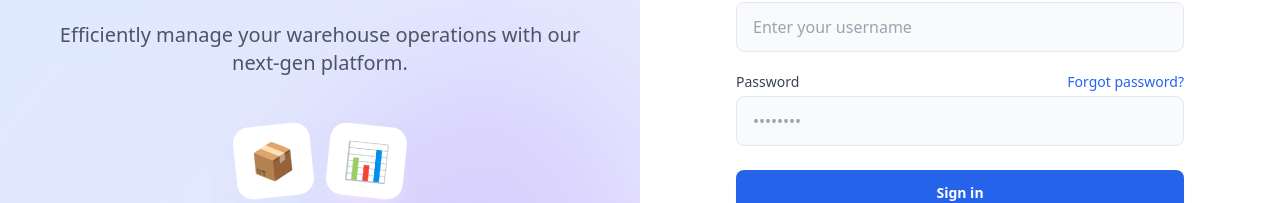
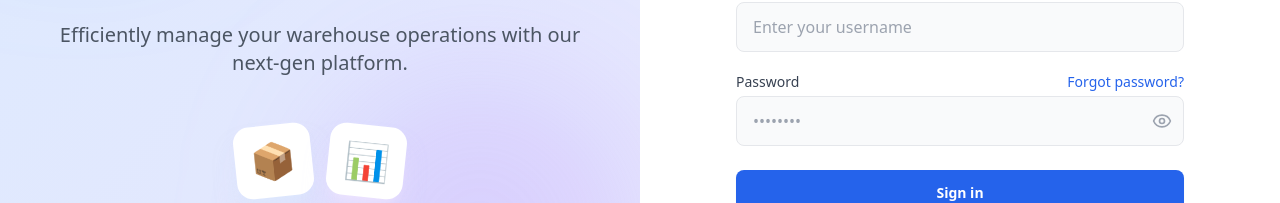
Before and after one commit to NirmalFdo183/WMS-Frontend, a React (Vite) app: page /login in a window 1280 px wide. Shown: the part 327-530 px from the top of the page. Built offline with nearby package versions, Linux system fonts and the light colour scheme.

Commit message:
feat: Implement password visibility toggle on login page

```diff
--- a/src/pages/Login.tsx
+++ b/src/pages/Login.tsx
@@ -2,10 +2,12 @@ import React, { useState } from "react";
 import { useAuth } from "../context/AuthContext";
 import { useNavigate } from "react-router-dom";
 import axios from "axios";
+import { Eye, EyeOff } from "lucide-react";
 
 const Login = () => {
   const [username, setUsername] = useState("");
   const [password, setPassword] = useState("");
+  const [showPassword, setShowPassword] = useState(false);
   const [error, setError] = useState("");
   const [loading, setLoading] = useState(false);
   const { login } = useAuth();
@@ -122,14 +124,23 @@ const Login = () => {
                     Forgot password?
                   </a>
                 </div>
+                <div className="relative">
                   <input
-                  type="password"
+                    type={showPassword ? "text" : "password"}
                     required
                     value={password}
                     onChange={(e) => setPassword(e.target.value)}
-                  className="block w-full px-4 py-3 rounded-lg border border-gray-200 bg-gray-50 text-gray-900 placeholder-gray-400 focus:outline-none focus:bg-white focus:ring-2 focus:ring-blue-500/20 focus:border-blue-500 transition-all duration-200"
+                    className="block w-full px-4 py-3 rounded-lg border border-gray-200 bg-gray-50 text-gray-900 placeholder-gray-400 focus:outline-none focus:bg-white focus:ring-2 focus:ring-blue-500/20 focus:border-blue-500 transition-all duration-200 pr-12"
                     placeholder="••••••••"
                   />
+                  <button
+                    type="button"
+                    onClick={() => setShowPassword(!showPassword)}
+                    className="absolute right-3 top-1/2 -translate-y-1/2 text-gray-400 hover:text-gray-600 transition-colors"
+                  >
+                    {showPassword ? <EyeOff size={20} /> : <Eye size={20} />}
+                  </button>
+                </div>
               </div>
             </div>
 
```
Lines whose indentation alone changed are shown as unchanged.
